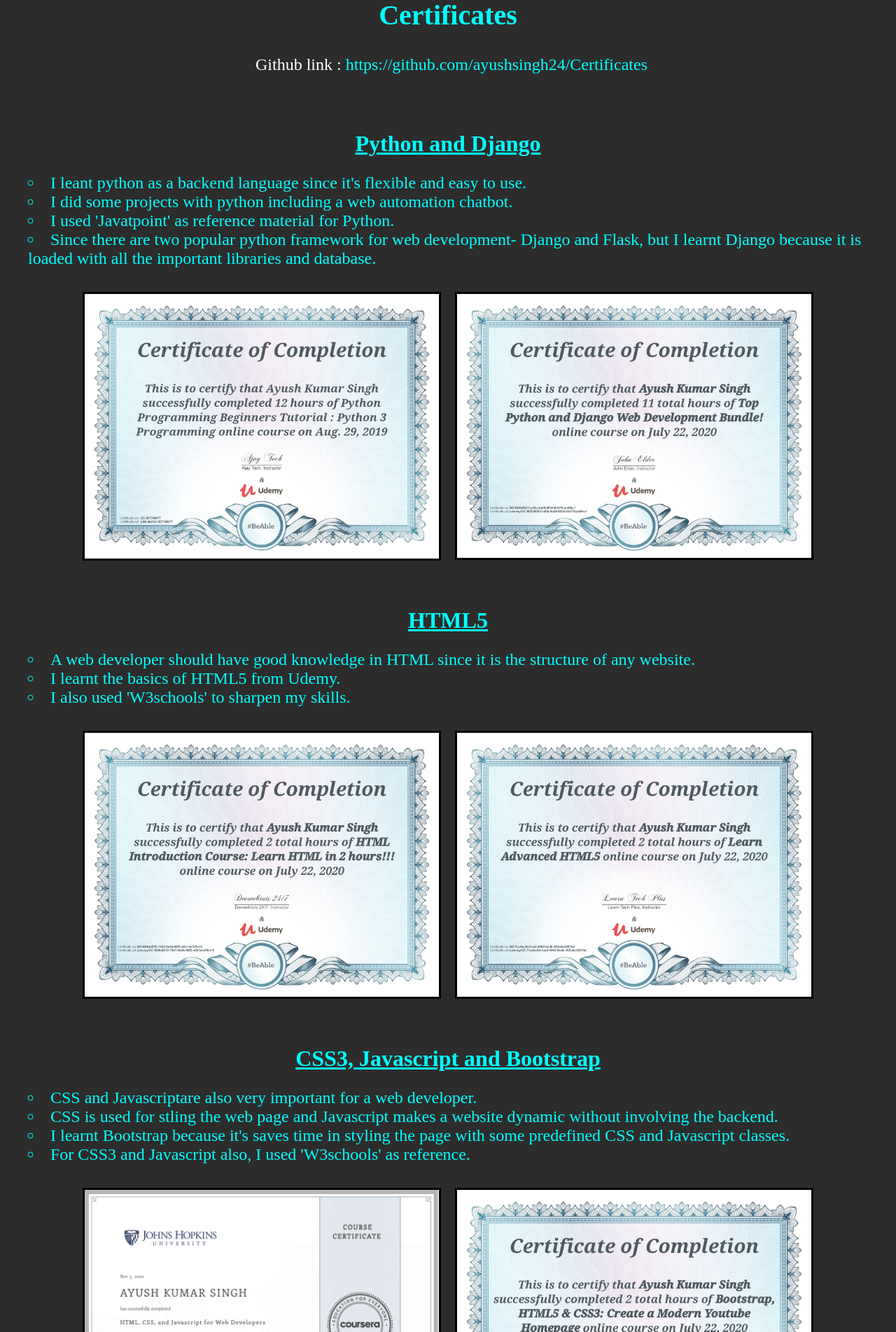
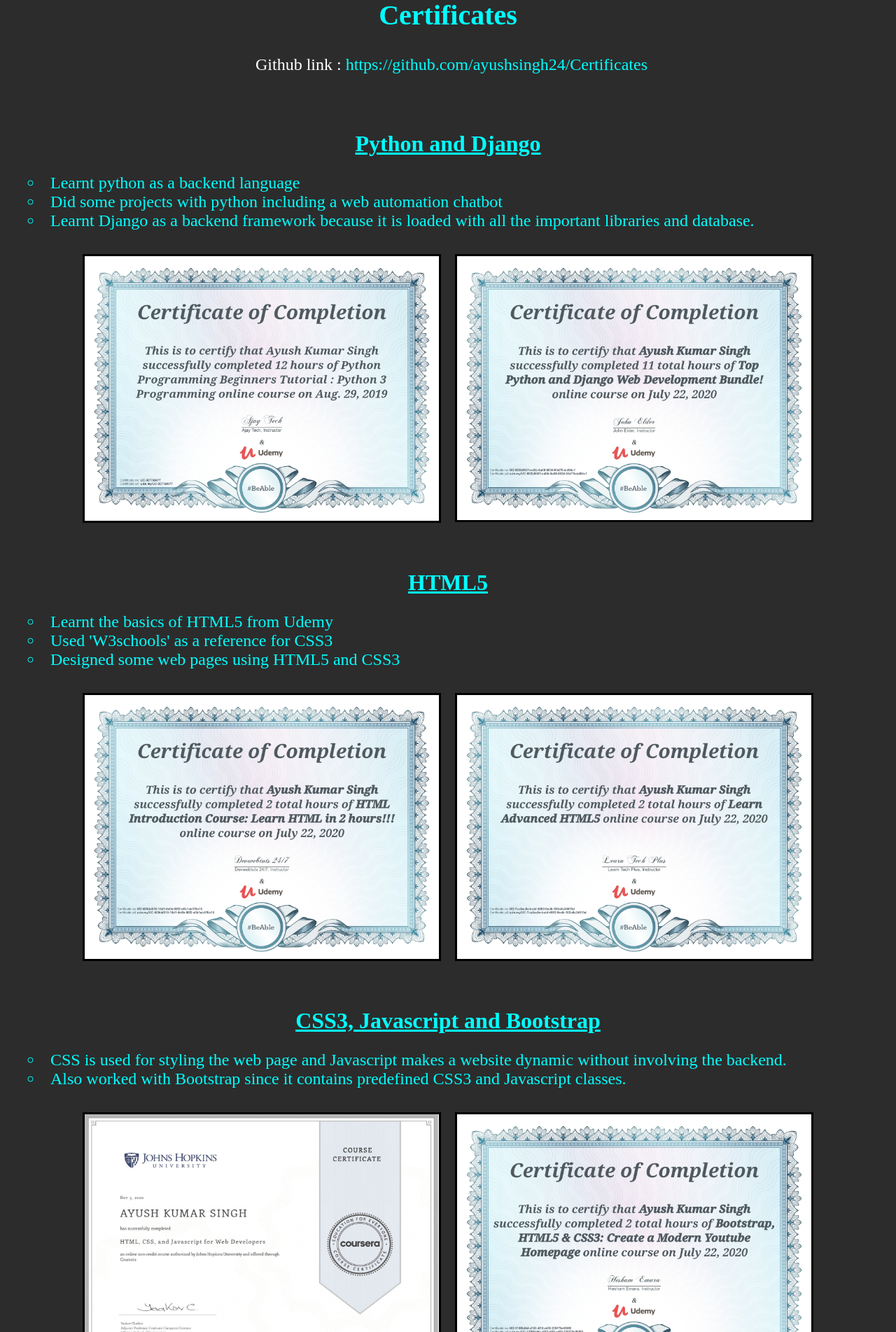
Before and after one commit to ayushsingh24/myportfolio24, a Django app: template pfolio1/templates/home.html in a window 1280 px wide. Shown: the part 1106-3009 px from the top of the page at 70% size. Run offline with Django 3.2, Linux system fonts and the light colour scheme; the template is opened without the code that fills it, so the values that code supplies are empty.

Commit message:
important changes

```diff
--- a/pfolio1/templates/home.html
+++ b/pfolio1/templates/home.html
@@ -45,10 +45,9 @@
             <br><br>
             <h1>Python and Django</h1>
             <ul class="certify">
-                <li>I leant python as a backend language since it's flexible and easy to use.</li>
-                <li>I did some projects with python including a web automation chatbot.</li>
-                <li>I used 'Javatpoint' as reference material for Python.</li>
-                <li>Since there are two popular python framework for web development- Django and Flask, but I learnt Django because it is loaded with all the important libraries and database.</li>
+                <li>Learnt python as a backend language</li>
+                <li>Did some projects with python including a web automation chatbot</li>
+                <li>Learnt Django as a backend framework because it is loaded with all the important libraries and database.</li>
             </ul>
             <div class="image">
                 <img src="{% static 'images/python3.jpg' %}">
@@ -57,9 +56,9 @@
             <br><br>
             <h1>HTML5</h1>
             <ul class="certify">
-                <li>A web developer should have good knowledge in HTML since it is the structure of any website.</li>
-                <li>I learnt the basics of HTML5 from Udemy.</li>
-                <li>I also used 'W3schools' to sharpen my skills.</li>
+                <li>Learnt the basics of HTML5 from Udemy</li>
+                <li>Used 'W3schools' as a reference for CSS3</li>
+                <li>Designed some web pages using HTML5 and CSS3</li>
             </ul>
             <div class="image">
                 <img src="{% static 'images/html.jpg' %}">
@@ -68,10 +67,8 @@
             <br><br>
             <h1>CSS3, Javascript and Bootstrap</h1>
             <ul class="certify">
-                <li>CSS and Javascriptare also very important for a web developer.</li>
-                <li>CSS is used for stling the web page and Javascript makes a website dynamic without involving the backend.</li>
-                <li>I learnt Bootstrap because it's saves time in styling the page with some predefined CSS and Javascript classes.</li>
-                <li>For CSS3 and Javascript also, I used 'W3schools' as reference.</li>
+                <li>CSS is used for styling the web page and Javascript makes a website dynamic without involving the backend.</li>
+                <li>Also worked with Bootstrap since it contains predefined CSS3 and Javascript classes.</li>
             </ul>
             <div class="image">
                 <img src="{% static 'images/html,css,js.jpg' %}">
@@ -84,16 +81,16 @@
 
     <div class="project" id="projects">
         <div class="head">Projects</div>
-        <p class="certify">To improve my knowledge, I started doing some projects. Here are two of them : </p>
+        <p class="certify">Here are some of my projects : </p>
         <h1>News Website</h1>
         <div class="ig">
             <img src="{% static 'images/news24-7.png' %}">
         </div>
         <div class="img">
             <ul class="certify">
-                <li>This was my first website. I designed it from scratch.</li>
-                <li>For data, I used a news api and sorted it with python.</li>
-                <li>All the sorted data can be viewed in two languages-Hindi and English.</li>
+                <li>First website that I designed</li>
+                <li>Used a news api to get required data and sorted it</li>
+                <li>Compatible languages-Hindi and English</li>
             </ul>
             <div class="link"><a href="https://news24-7.herokuapp.com/" target="_blank">View Website</a></div>
         </div>
@@ -105,14 +102,14 @@
 
         <div class="img">
             <ul class="certify">
-                <li>This was a website I designed for a local transport business.</li>
-                <li>On homepage, you will get all the details about the company</li>
-                <li>There is a seperate page for owner with login credentials to see all the booking and accept or deny them.</li>
+                <li>Designed for a local transport business</li>
+                <li>Homepage displays all the important details about the company</li>
+                <li>Seperate page for owner with login credentials to see all the booking and accept or deny them.</li>
                 <li>Customer can view his booking status on the homepage.</li>
             </ul>
             <div class="link"><a href="https://vidarbhagoodscarrier.herokuapp.com/" target="_blank">View Website</a></div>
         </div>
-        <h2>HERE IS A LINK TO MY GITHUB ACCOUNT : <a href="https://github.com/ayushsingh24" target="_blank">https://github.com/ayushsingh24</a></h2>
+        <h2>GITHUB : <a href="https://github.com/ayushsingh24" target="_blank">https://github.com/ayushsingh24</a></h2>
     </div>
 
     <br><br><br><br>
```
Also changed, not shown: static/images/html,css,js.jpg, 1 other file.
